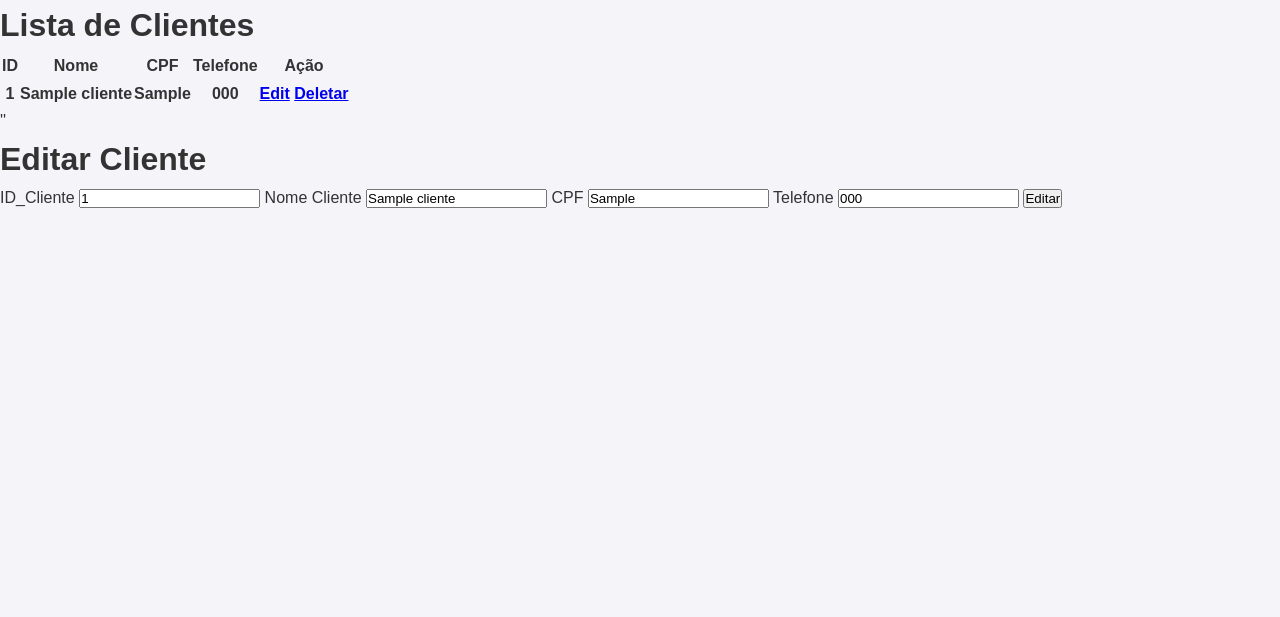
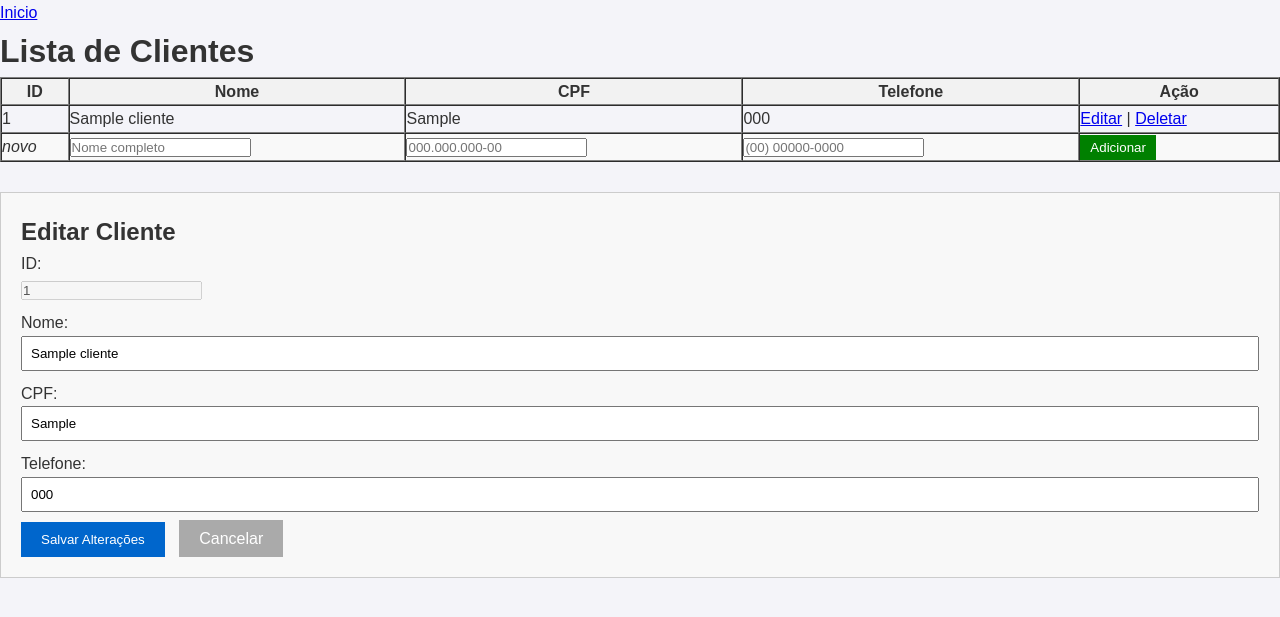
Before and after one commit to GoldenLeap/banco-de-dados-senai, a PHP site: page /clientes?action=edit&id=1 in a window 1280 px wide. Shown: the top 617 px of the page. Run offline with PHP 8.4, Linux system fonts and the light colour scheme; tables that the repository leaves empty hold one stand-in row (values such as "Sample post"); lists and menus that the app fills with data are empty.

Commit message:
Atividade Avaliativa

```diff
--- a/Avaliativa/controllers/clientesController.php
+++ b/Avaliativa/controllers/clientesController.php
@@ -9,13 +9,17 @@ function clientesController()
     ];
     switch ($action) {
         case "edit":
-            $data["clientsEdit"] = edit();
+            $data["clienteEdit"] = edit();
             break;
         case "editPost":
             update();
             break;
         case "delete":
             Cliente::deleteCliente($_GET["id"]);
+            header("location: /clientes");
+            break;
+        case "add":
+            addClient();
             break;
         default:
             $data[""] = "";
@@ -34,3 +38,7 @@ function update(){
     Cliente::setClienteTelefone($_POST["id"],$_POST["telefone"]);
     header("location: /clientes");
 }
+function addClient(){
+    Cliente::addCliente($_POST['cpf'], $_POST['nome_cliente'], $_POST['telefone']);
+    header('location: /clientes');
+}
--- a/Avaliativa/models/Clientes.php
+++ b/Avaliativa/models/Clientes.php
@@ -42,4 +42,10 @@ class Cliente{
         $stmt = $pdo->prepare($sql);
         $stmt->execute([$id]);
     }
+    public static function addCliente($cpf, $nome, $telefone){
+        $pdo = self::getPDO();
+        $sql = "INSERT INTO Clientes(CPF, Nome_cliente, Telefone) VALUES(?, ?, ?);";
+        $stmt = $pdo->prepare($sql);
+        $stmt->execute([$cpf, $nome, $telefone]);
+    }
 }
--- a/Avaliativa/views/clientesView.php
+++ b/Avaliativa/views/clientesView.php
@@ -1,38 +1,74 @@
+
 <div class="">
     <h1>Lista de Clientes</h1>
-    <table>
-        <tr>
+    <table border="1" cellpadding="10" cellspacing="0" width="100%">
+        <thead>
+            <tr style="background-color: #f2f2f2;">
                 <th>ID</th>
                 <th>Nome</th>
                 <th>CPF</th>
                 <th>Telefone</th>
                 <th>Ação</th>
             </tr>
+        </thead>
+        <tbody>
             <?php foreach ($clientes as $cliente): ?>
                 <tr>
-                    <th><?php echo $cliente['ID_Cliente'] ?></th>
-                    <th><?php echo $cliente['Nome_cliente'] ?></th>
-                    <th><?php echo $cliente['CPF'] ?></th>
-                    <th><?php echo $cliente['Telefone'] ?></th>
-                    <th>
-                        <a href="/clientes?action=edit&id=<?php echo $cliente['ID_Cliente'] ?>">Edit</a>
-                        <a href="/clientes?action=delete&id=<?php echo $cliente['ID_Cliente'] ?>">Deletar</a>
-                    </th>
+                    <td><?=$cliente['ID_Cliente'] ?></td>
+                    <td><?=$cliente['Nome_cliente'] ?></td>
+                    <td><?=$cliente['CPF'] ?></td>
+                    <td><?=$cliente['Telefone'] ?></td>
+                    <td>
+                        <a href="/clientes?action=edit&id=<?= $cliente['ID_Cliente'] ?>">Editar</a> |
+                        <a href="/clientes?action=delete&id=<?= $cliente['ID_Cliente'] ?>"
+                           onclick="return confirm('Tem certeza que deseja excluir?')">Deletar</a>
+                    </td>
                 </tr>
             <?php endforeach; ?>
-    </table>''
+
+
+            <tr style="background-color: #f9f9f9;">
+                <td><em>novo</em></td>
+                <form action="/clientes?action=add" method="post" style="display: contents;">
+                    <td><input type="text" name="nome_cliente" required placeholder="Nome completo"></td>
+                    <td><input type="text" name="cpf" required placeholder="000.000.000-00" maxlength="14"></td>
+                    <td><input type="text" name="telefone" placeholder="(00) 00000-0000"></td>
+                    <td>
+                        <button type="submit" style="background:green;color:white;padding:5px 10px;border:none;cursor:pointer;">
+                            Adicionar
+                        </button>
+                    </td>
+                </form>
+            </tr>
+        </tbody>
+    </table>
 </div>
-<div class=<?php echo (!isset($_GET['action']) ?'': $_GET['action'] == 'edit')? '' : 'hidden'?>>
-<form action="?action=editPost" method="post">
-    <h1>Editar Cliente</h1>
-    <label for="">ID_Cliente</label>
-    <input type="text" readonly name="id" id="" value='<?php echo $_GET["id"]?>'>
-    <label for="nome_cliente">Nome Cliente</label>
-    <input type="text" name="nome_cliente" value='<?php echo $clientsEdit["Nome_cliente"] ?>' id="">
-    <label for="cpf">CPF</label>
-    <input type="text" name="cpf" readonly value='<?php echo $clientsEdit["CPF"]?>' id="">
-    <label for="Telefone">Telefone</label>
-    <input type="text" name="telefone" value='<?php echo $clientsEdit["Telefone"]?>' id="">
-    <button type="submit">Editar</button>
+
+<?php if (isset($_GET['action']) && $_GET['action'] === 'edit' && isset($_GET['id'])): ?>
+<div style="margin-top: 30px; padding: 20px; border: 1px solid #ccc; background: #f8f8f8;">
+    <h2>Editar Cliente</h2>
+
+    <form action="/clientes?action=editPost" method="post">
+        <input type="hidden" name="id" value="<?=$_GET['id']?>">
+
+        <label>ID:</label><br>
+        <input type="text" value="<?=$_GET['id']?>" disabled style="margin-bottom:10px;"><br>
+
+        <label>Nome:</label><br>
+        <input type="text" name="nome_cliente" value="<?=$clienteEdit['Nome_cliente']?>" required style="width:100%;padding:8px;margin-bottom:10px;"><br>
+
+        <label>CPF:</label><br>
+        <input type="text" name="cpf" value="<?=$clienteEdit['CPF'] ?>" readonly style="width:100%;padding:8px;margin-bottom:10px;"><br>
+
+        <label>Telefone:</label><br>
+        <input type="text" name="telefone" value="<?=$clienteEdit['Telefone'] ?>" style="width:100%;padding:8px;margin-bottom:10px;"><br>
+
+        <button type="submit" style="background:#0066cc;color:white;padding:10px 20px;border:none;cursor:pointer;">
+            Salvar Alterações
+        </button>
+        <a href="/clientes" style="margin-left:10px;padding:10px 20px;background:#aaa;color:white;text-decoration:none;">
+            Cancelar
+        </a>
     </form>
 </div>
+<?php endif; ?>
--- a/Avaliativa/views/template/base.php
+++ b/Avaliativa/views/template/base.php
@@ -7,6 +7,9 @@
     <link rel="stylesheet" href="style.css">
 </head>
 <body>
+    <nav>
+        <a href="/">Inicio</a>
+    </nav>
     <?=$conteudo?>
 </body>
 </html>
```
Lines whose indentation alone changed are shown as unchanged.
